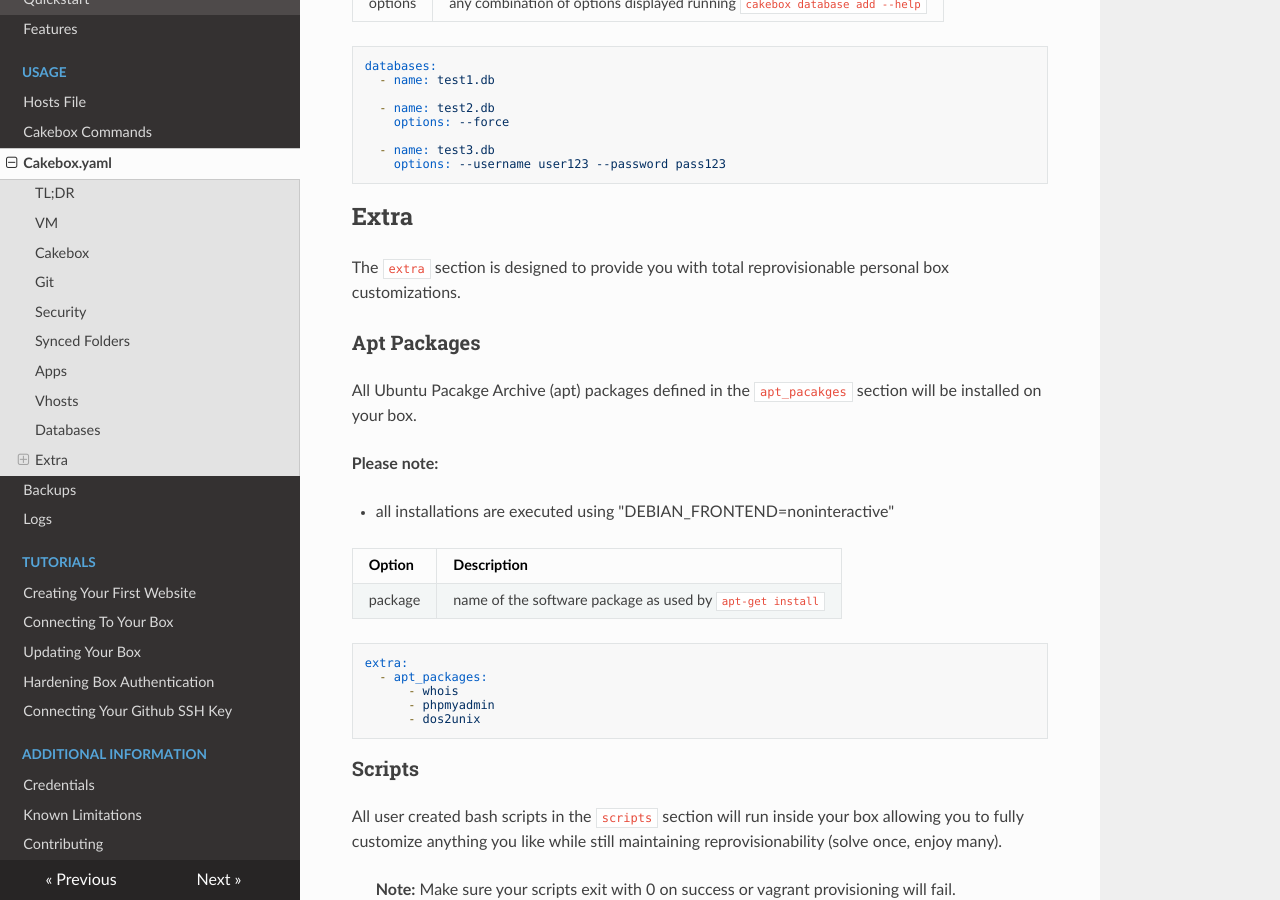
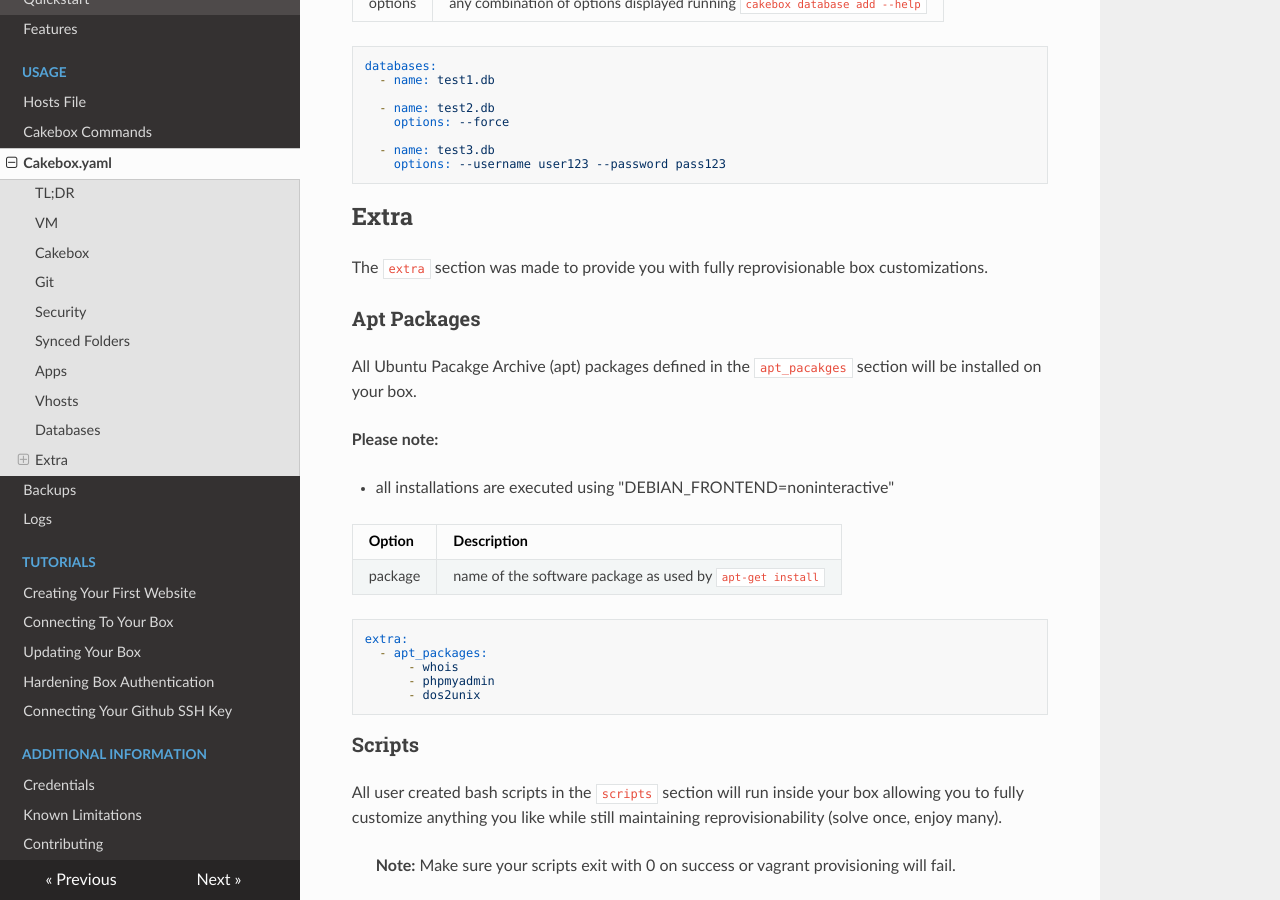
Before and after one commit to alt3/cakebox, an MkDocs documentation site: the page built from docs/sources/usage/cakebox-yaml.md, in a window 1280 px wide and 900 px high, scrolled down 5694 px. Built offline with MkDocs 1.6.1, drawn with Linux system fonts in a browser that asks for light colours; nearby versions of some CDN libraries; old or Windows-style settings are respelled for this version of MkDocs.

Commit message:
Minor rephrase

```diff
--- a/docs/sources/usage/cakebox-yaml.md
+++ b/docs/sources/usage/cakebox-yaml.md
@@ -313,8 +313,8 @@ databases:
 
 ## Extra
 
-The ``extra`` section is designed to provide you with total reprovisionable
-personal box customizations.
+The ``extra`` section was made to provide you with fully reprovisionable
+box customizations.
 
 ### Apt Packages
 
```
